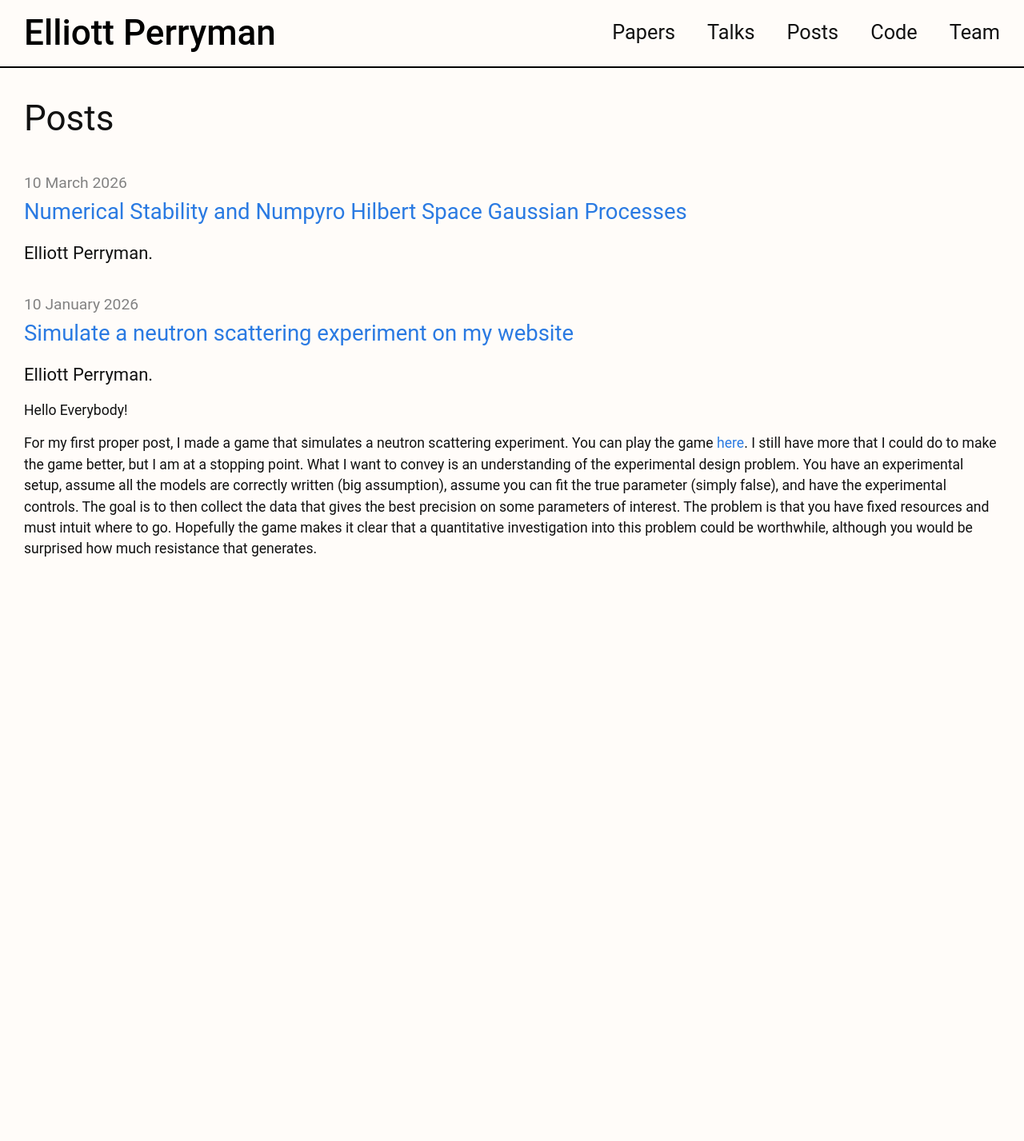
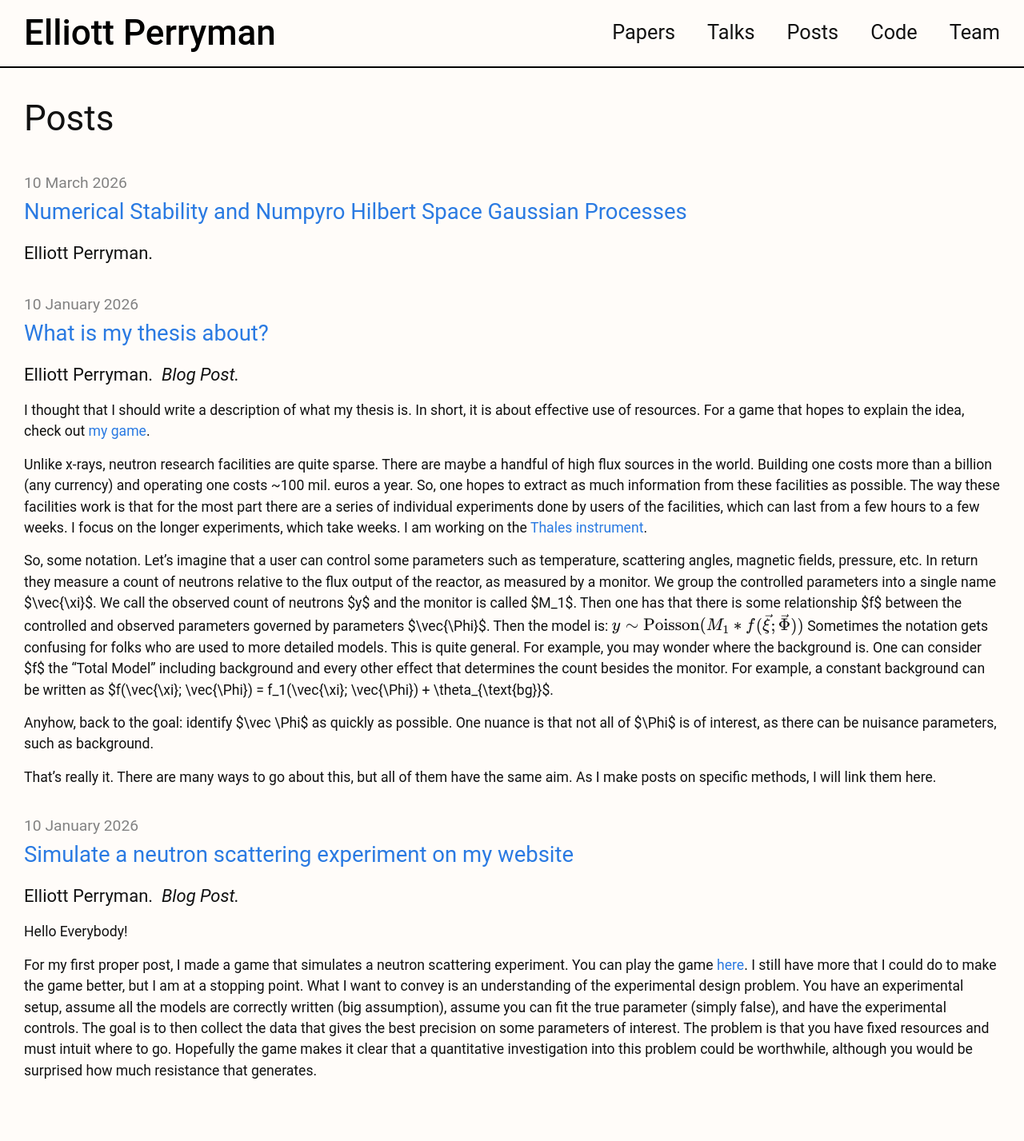
Before and after one commit to elliottperryman/elliottperryman.github.io, a Jekyll site: the page built from blog.markdown, in a window 1280 px wide. Shown: the whole page at 80% size. Built offline with Jekyll 4.4.1, drawn with Linux system fonts in a browser that asks for light colours; nearby versions of some CDN libraries; before the commit the page ends 900 px from its top, so only the background shows below that.

Commit message:
add a post

```diff
--- a/_posts/2026-02-10-simulator-game.markdown
+++ b/_posts/2026-02-10-simulator-game.markdown
@@ -7,6 +7,7 @@ external_url: https://neutrons.streamlit.app
 external_site: streamlit.app
 authors: Elliott Perryman
 tag: post
+published: Blog Post
 ---
 
 Hello Everybody!
--- /dev/null
+++ b/_posts/2026-03-15-thesis-explanation.markdown
@@ -0,0 +1,23 @@
+---
+layout: post
+title:  "What is my thesis about?"
+date:   2026-01-10
+categories: post
+authors: Elliott Perryman
+tag: post
+published: Blog Post
+---
+
+I thought that I should write a description of what my thesis is. In short, it is about effective use of resources. For a game that hopes to explain the idea, check out [my game](neutrons.streamlit.app).
+
+Unlike x-rays, neutron research facilities are quite sparse. There are maybe a handful of high flux sources in the world. Building one costs more than a billion (any currency) and operating one costs ~100 mil. euros a year. So, one hopes to extract as much information from these facilities as possible. The way these facilities work is that for the most part there are a series of individual experiments done by users of the facilities, which can last from a few hours to a few weeks. I focus on the longer experiments, which take weeks. I am working on the [Thales instrument](https://www.ill.eu/for-all-users/instruments/instruments-list/thales/description/instrument-layout).
+
+So, some notation. Let's imagine that a user can control some parameters such as temperature, scattering angles, magnetic fields, pressure, etc. In return they measure a count of neutrons relative to the flux output of the reactor, as measured by a monitor. We group the controlled parameters into a single name $\vec{\xi}$. We call the observed count of neutrons $y$ and the monitor is called $M_1$. Then one has that there is some relationship $f$ between the controlled and observed parameters governed by parameters $\vec{\Phi}$. Then the model is:
+$$
+y \sim \text{Poisson}(M_1 * f(\vec{\xi}; \vec{\Phi}))
+$$
+Sometimes the notation gets confusing for folks who are used to more detailed models. This is quite general. For example, you may wonder where the background is. One can consider $f$ the "Total Model" including background and every other effect that determines the count besides the monitor. For example, a constant background can be written as $f(\vec{\xi}; \vec{\Phi}) = f_1(\vec{\xi}; \vec{\Phi}) + \theta_{\text{bg}}$.
+
+Anyhow, back to the goal: identify $\vec \Phi$ as quickly as possible. One nuance is that not all of $\Phi$ is of interest, as there can be nuisance parameters, such as background.
+
+That's really it. There are many ways to go about this, but all of them have the same aim. As I make posts on specific methods, I will link them here.
--- a/todo.txt
+++ b/todo.txt
@@ -2,8 +2,8 @@ Blog Posts:
 ~~1. neutron simulator game: "Simulate a neutron scattering experiment on my website"
 * Add high score feature~~
 
-2. HSGP log eigenvalues: "Small Exponentials in Jax"
-3. HSGP err depends on ell: "Ell Matters More than Anything Else in Hilbert Space Gaussian Processes"
+~~2. HSGP log eigenvalues: "Small Exponentials in Jax"~~
+3. HSGP err depends on ell: "Ell Matters More than Anything Else in Hilbert Space Gaussian Processes" (file _10)
 4. LSWT with Jax: "Putting Error Bars on Dispersion Curves"
 5. GenX with Jax: "Putting Error Bars on Reflectometry Curves"
 6. Poisson count time control: "D-Optimal Design for Poisson Count Data"
```
